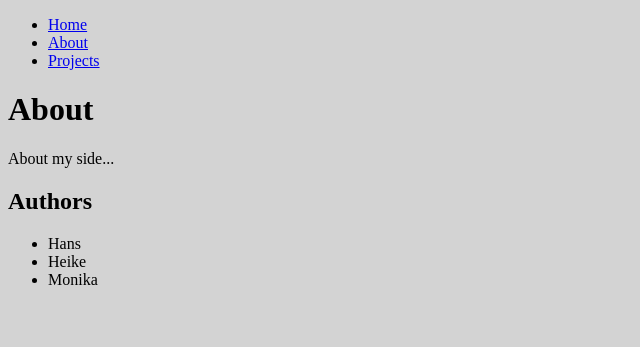
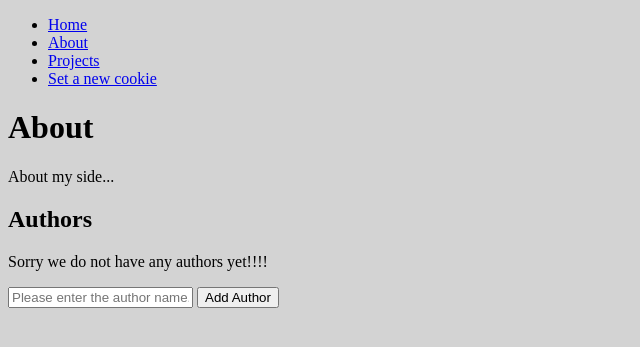
Before and after one commit to jdieber42/lesson16heroku, a Flask app: page /about in a window 1280 px wide. Shown: the top 347 px of the page, without its empty margins (0-640 px from the left). Run offline with Flask 2, Linux system fonts and the light colour scheme.

Commit message:
Add changes from lesson17.

```diff
--- a/main.py
+++ b/main.py
@@ -1,18 +1,30 @@
-from flask import Flask, render_template
+from flask import Flask, render_template, request, make_response
 from datetime import datetime
 
 webapp = Flask(__name__)
 
+authors = []
+
+
 @webapp.route("/")
 def index():
     namen = "Hans"
-    return render_template("index.html", namen=namen, datum_today=datetime.now())
 
-@webapp.route("/about")
+    print(request.args)
+
+    cookie_value = request.cookies.get("cookie_value")
+
+    return render_template("index.html", namen=namen, datum_today=datetime.now(), cookie_value=cookie_value)
+
+
+@webapp.route("/about", methods=["GET", "POST"])
 def about():
-    authors = ["Hans", "Heike", "Monika"]
+    if request.method == "POST":
+        author = request.form.get("author")
+        authors.append(author)
 
     return render_template("about.html", authors=authors)
+
 
 @webapp.route("/projects")
 def projects():
@@ -20,5 +32,24 @@ def projects():
 
     return render_template("projects.html", projects=projects)
 
+
+@webapp.route("/set_cookie", methods=["GET", "POST"])
+def set_cookie():
+    if request.method == "POST":
+        cookie_value = request.form.get("cookie")
+        response = make_response(render_template("set_cookie.html", cookie_value=cookie_value))
+
+        response.set_cookie("cookie_value", cookie_value)
+    else:
+        if request.args.get("action") == "delete":
+            response = make_response(render_template("set_cookie.html", cookie_value=None))
+            response.set_cookie("cookie_value", expires=0)
+        else:
+            cookie_value = request.cookies.get("cookie_value")
+            response = make_response(render_template("set_cookie.html", cookie_value=cookie_value))
+
+    return response
+
+
 if __name__ == '__main__':
     webapp.run()
--- a/templates/about.html
+++ b/templates/about.html
@@ -17,4 +17,10 @@
             Sorry we do not have any authors yet!!!!
         </p>
     {% endif %}
+
+    <form method="post" action="/about">
+        <input type="text" name="author" placeholder="Please enter the author name.">
+
+        <input type="submit" value="Add Author">
+    </form>
 {% endblock content %}
--- a/templates/base.html
+++ b/templates/base.html
@@ -11,6 +11,7 @@
         <li><a href="/">Home</a></li>
         <li><a href="/about">About</a></li>
         <li><a href="/projects">Projects</a></li>
+        <li><a href="/set_cookie">Set a new cookie</a></li>
     </ul>
     {% block content %}
     {% endblock content %}
--- a/templates/index.html
+++ b/templates/index.html
@@ -7,7 +7,10 @@
 
     <p>Willkommen {{ namen }}, auf unserer neuen Seite!!</p>
 
-    <p>Heute ist: {{ datum_today }} </p>
+    <p>Heute ist: {{ datum_today }}</p>
+
+    <p>Current cookie value <b>{{ cookie_value }}</b></p>
+
 
     <img src="/static/img/logo.png">
 {% endblock content %}
```
Also changed, not shown: static/test.html (added, +12 -0 lines), templates/set_cookie.html (added, +16 -0 lines).
